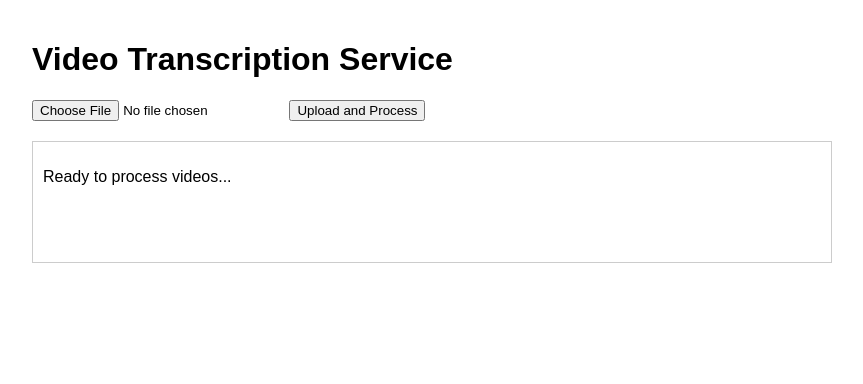
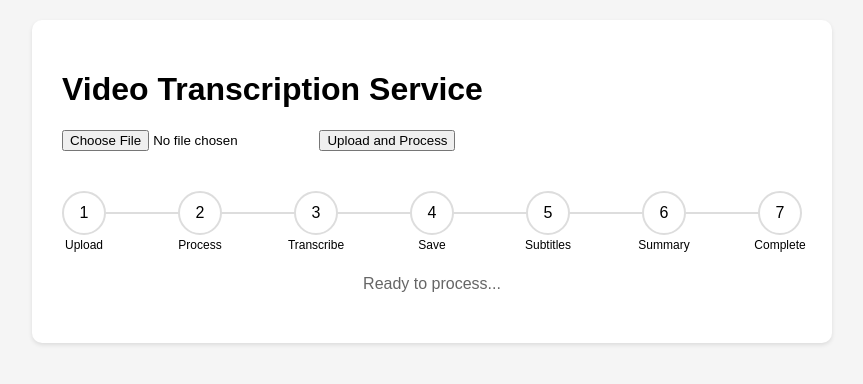
Before and after one commit to saulotarsobc/video-transcript, a Flask app: page / in a window 1280 px wide. Shown: the top 384 px of the page, without its empty margins (208-1071 px from the left). Run offline with Flask 3, Linux system fonts and the light colour scheme; some libraries are stand-ins or nearby versions.

Commit message:
feat(ui): enhance video processing UI with stepper and summary display
Add a visual stepper to track the progress of video processing steps and display the generated summary upon completion. This improves user experience by providing clear feedback on the current status and final output.

```diff
--- a/python/main.py
+++ b/python/main.py
@@ -45,15 +45,15 @@ def process_video():
         video_file = request.files['file']
         original_filename = secure_filename(video_file.filename)
 
-        socketio.emit('status', {'message': f'Starting to process {original_filename}'})
+        socketio.emit('status', {'step': 1, 'message': f'Starting to process {original_filename}'})
 
         # Save uploaded file
         video_path = os.path.join('temp', 'videos', original_filename)
         video_file.save(video_path)
-        socketio.emit('status', {'message': 'File uploaded successfully'})
+        socketio.emit('status', {'step': 2, 'message': 'File uploaded successfully'})
 
         # Transcribe
-        socketio.emit('status', {'message': 'Starting transcription...'})
+        socketio.emit('status', {'step': 3, 'message': 'Starting transcription...'})
         transcription = transcription_service.transcribe(
             original_filename,
             language="pt",
@@ -61,13 +61,13 @@ def process_video():
         )
 
         if transcription is not None:
-            socketio.emit('status', {'message': 'Saving transcription...'})
+            socketio.emit('status', {'step': 4, 'message': 'Saving transcription...'})
             transcription_service.save_transcription(transcription, original_filename)
 
-            socketio.emit('status', {'message': 'Generating subtitles...'})
+            socketio.emit('status', {'step': 5, 'message': 'Generating subtitles...'})
             subtitle_service.json_to_srt(transcription, original_filename)
 
-            socketio.emit('status', {'message': 'Generating summary...'})
+            socketio.emit('status', {'step': 6, 'message': 'Generating summary...'})
             chat = OllamaService(model=OLLAMA_MODEL, file_name=original_filename)
             prompt = f"""Analyze the following transcript and create a comprehensive summary. Focus on:
 1. Main topic or central theme
@@ -82,10 +82,10 @@ Transcript:
 
 Generate a summary in Portuguese:"""
 
-            chat.generate_summary(prompt)
+            summary = chat.generate_summary(prompt)
 
-            socketio.emit('status', {'message': 'Processing completed!'})
-            return jsonify({'message': 'Video processed successfully'}), 200
+            socketio.emit('status', {'step': 7, 'message': 'Processing completed!', 'summary': summary})
+            return jsonify({'message': 'Video processed successfully', 'summary': summary}), 200
 
         return jsonify({'error': 'Transcription failed'}), 500
 
--- a/python/templates/index.html
+++ b/python/templates/index.html
@@ -8,46 +8,152 @@
             max-width: 800px;
             margin: 0 auto;
             padding: 20px;
+            background-color: #f5f5f5;
         }
-        #status {
+        .container {
+            background: white;
+            padding: 30px;
+            border-radius: 10px;
+            box-shadow: 0 2px 4px rgba(0,0,0,0.1);
+        }
+        .stepper {
+            display: flex;
+            justify-content: space-between;
+            align-items: center;
+            margin: 40px 0;
+            position: relative;
+        }
+        .stepper::before {
+            content: '';
+            position: absolute;
+            height: 2px;
+            width: 100%;
+            background: #ddd;
+            z-index: 1;
+        }
+        .step {
+            width: 40px;
+            height: 40px;
+            border-radius: 50%;
+            background: white;
+            border: 2px solid #ddd;
+            display: flex;
+            align-items: center;
+            justify-content: center;
+            position: relative;
+            z-index: 2;
+        }
+        .step.active {
+            border-color: #4CAF50;
+            background: #4CAF50;
+            color: white;
+        }
+        .step.completed {
+            border-color: #4CAF50;
+            background: #4CAF50;
+            color: white;
+        }
+        .step-label {
+            position: absolute;
+            top: 45px;
+            font-size: 12px;
+            white-space: nowrap;
+        }
+        #uploadForm {
+            margin: 20px 0;
+        }
+        #summary {
             margin-top: 20px;
-            padding: 10px;
-            border: 1px solid #ccc;
-            min-height: 100px;
-            max-height: 300px;
-            overflow-y: auto;
+            padding: 20px;
+            border: 1px solid #ddd;
+            border-radius: 5px;
+            background: #f9f9f9;
+            display: none;
         }
-        .progress-item {
-            margin: 5px 0;
-            padding: 5px;
-            background-color: #f0f0f0;
+        .current-status {
+            text-align: center;
+            margin: 20px 0;
+            color: #666;
         }
     </style>
 </head>
 <body>
-    <h1>Video Transcription Service</h1>
+    <div class="container">
+        <h1>Video Transcription Service</h1>
 
-    <form id="uploadForm">
-        <input type="file" id="videoFile" accept="video/*" required>
-        <button type="submit">Upload and Process</button>
-    </form>
+        <form id="uploadForm">
+            <input type="file" id="videoFile" accept="video/*,audio/*" required>
+            <button type="submit">Upload and Process</button>
+        </form>
 
-    <div id="status">
-        <p>Ready to process videos...</p>
+        <div class="stepper">
+            <div class="step" data-step="1">
+                1
+                <span class="step-label">Upload</span>
+            </div>
+            <div class="step" data-step="2">
+                2
+                <span class="step-label">Process</span>
+            </div>
+            <div class="step" data-step="3">
+                3
+                <span class="step-label">Transcribe</span>
+            </div>
+            <div class="step" data-step="4">
+                4
+                <span class="step-label">Save</span>
+            </div>
+            <div class="step" data-step="5">
+                5
+                <span class="step-label">Subtitles</span>
+            </div>
+            <div class="step" data-step="6">
+                6
+                <span class="step-label">Summary</span>
+            </div>
+            <div class="step" data-step="7">
+                7
+                <span class="step-label">Complete</span>
+            </div>
+        </div>
+
+        <div class="current-status" id="currentStatus">
+            Ready to process...
+        </div>
+
+        <div id="summary"></div>
     </div>
 
     <script src="https://cdnjs.cloudflare.com/ajax/libs/socket.io/4.0.1/socket.io.js"></script>
     <script>
         const socket = io();
-        const statusDiv = document.getElementById('status');
+        const currentStatus = document.getElementById('currentStatus');
+        const summaryDiv = document.getElementById('summary');
         const form = document.getElementById('uploadForm');
 
+        function updateSteps(step) {
+            document.querySelectorAll('.step').forEach(stepEl => {
+                const stepNum = parseInt(stepEl.dataset.step);
+                if (stepNum < step) {
+                    stepEl.classList.add('completed');
+                    stepEl.classList.remove('active');
+                } else if (stepNum === step) {
+                    stepEl.classList.add('active');
+                } else {
+                    stepEl.classList.remove('completed', 'active');
+                }
+            });
+        }
+
         socket.on('status', function(data) {
-            const item = document.createElement('div');
-            item.className = 'progress-item';
-            item.textContent = data.message;
-            statusDiv.appendChild(item);
-            statusDiv.scrollTop = statusDiv.scrollHeight;
+            currentStatus.textContent = data.message;
+            if (data.step) {
+                updateSteps(data.step);
+            }
+            if (data.summary) {
+                summaryDiv.style.display = 'block';
+                summaryDiv.innerHTML = `<h3>Summary:</h3><p>${data.summary}</p>`;
+            }
         });
 
         form.onsubmit = async (e) => {
@@ -56,6 +162,8 @@
             const fileField = document.getElementById('videoFile');
 
             formData.append('file', fileField.files[0]);
+            summaryDiv.style.display = 'none';
+            updateSteps(1);
 
             try {
                 const response = await fetch('/process-video', {
@@ -66,6 +174,7 @@
                 console.log('Success:', result);
             } catch (error) {
                 console.error('Error:', error);
+                currentStatus.textContent = 'Error: ' + error.message;
             }
         };
     </script>
```
